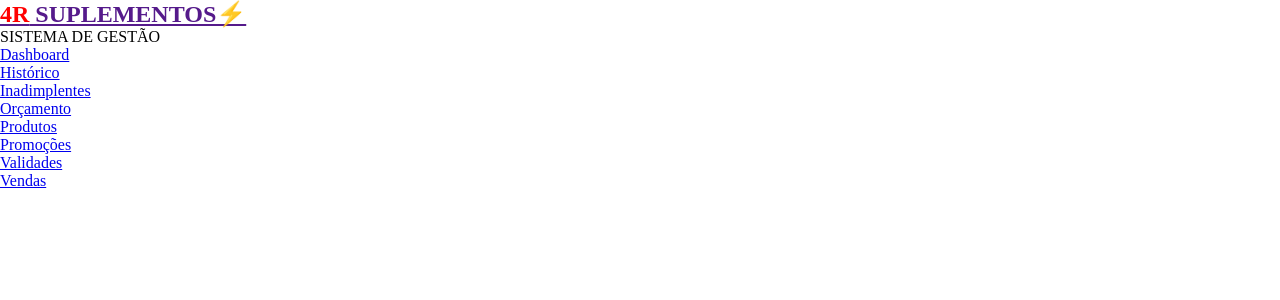
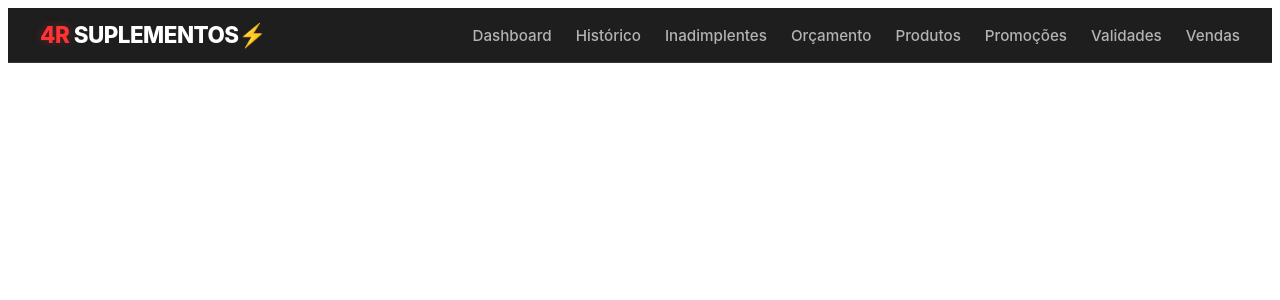
Before and after one commit to Rauan-pinheiro/Gest-o-4Rsuplementos-new, a Django app: page / in a window 1280 px wide. Shown: the top 300 px of the page. Run offline with Django 5.2, Linux system fonts and the light colour scheme.

Commit message:
desenvolvendo navbar

```diff
--- a/suplementos/static/suplementos/css/navbar.css
+++ b/suplementos/static/suplementos/css/navbar.css
@@ -1,11 +1,92 @@
-/* configurações gerais */
-* {
-    margin: 0;
-    padding: 0;
+/* Variáveis */
+:root {
+    --bg-navbar: rgba(18, 18, 18, 0.95); /* Fundo escuro moderno */
+    --cor-texto-logo: #ffffff;
+    --cor-destaque: #ff3333;              /* Vermelho vivo esportivo */
+    --cor-link: #b3b3b3;                  /* Cinza elegante para leitura */
+    --cor-link-hover: #ffffff;            /* Acende no hover */
+    --font-nav: 'Inter', sans-serif;       /* Fonte moderna recomendada */
 }
 
+/* Estrutura Principal da Barra */
+.main-navbar {
+    background-color: var(--bg-navbar);
+    backdrop-filter: blur(10px);          /* Efeito de vidro fosco premium */
+    -webkit-backdrop-filter: blur(10px);
+    border-bottom: 1px solid rgba(255, 255, 255, 0.1);
+    position: sticky;                     /* Fixa no topo ao rolar a página */
+    top: 0;
+    z-index: 1000;
+    font-family: var(--font-nav);
+}
 
-/* NAVBAR */
-.destaque-vermelho{
-    color: red;
+/* Container de Alinhamento (Slim) */
+.navbar-container {
+    max-width: 1400px;
+    margin: 0 auto;
+    padding: 0.8rem 2rem;                 /* Padding reduzido para efeito Slim */
+    display: flex;
+    justify-content: space-between;       /* Logo na esquerda, Menu na direita */
+    align-items: center;
 }
+
+/* Estilização da Logo */
+.logo a {
+    text-decoration: none;
+}
+
+.logo h1 {
+    color: var(--cor-texto-logo);
+    font-size: 1.4rem;
+    font-weight: 800;
+    letter-spacing: -0.5px;
+    margin: 0;
+}
+
+.destaque-vermelho {
+    color: var(--cor-destaque);
+    text-shadow: 0 0 10px rgba(255, 51, 51, 0.3); /* Brilho sutil na logo */
+}
+
+/* Menu de Páginas (Links) */
+.pages {
+    display: flex;
+    list-style: none;
+    padding: 0;
+    margin: 0;
+    gap: 1.5rem;                          /* Espaço perfeito entre links */
+}
+
+.pages a {
+    text-decoration: none;
+    color: var(--cor-link);
+    font-weight: 500;
+    font-size: 0.95rem;                   /* Fonte ligeiramente menor e mais limpa */
+    padding: 0.5rem 0;
+    position: relative;                   /* Base para a linha animada */
+    transition: color 0.2s ease;
+}
+
+/* Efeito Hover Inteligente */
+.pages a:hover {
+    color: var(--cor-link-hover);
+}
+
+/* Linha Indicadora Animada embaixo do link */
+.pages a::after {
+    content: '';
+    position: absolute;
+    width: 100%;
+    transform: scaleX(0);
+    height: 2px;
+    bottom: 0;
+    left: 0;
+    background-color: var(--cor-destaque);
+    transform-origin: bottom right;
+    transition: transform 0.25s ease-out;
+}
+
+.pages a:hover::after {
+    transform: scaleX(1);
+    transform-origin: bottom left;
+}
--- a/suplementos/templates/suplementos/partials/navbar.html
+++ b/suplementos/templates/suplementos/partials/navbar.html
@@ -3,21 +3,22 @@
 <link rel="stylesheet" href="{% static 'suplementos/css/navbar.css' %}">
 
 
-<nav>
+<nav class="main-navbar">
 
-    <div class='navbar'>
+    <div class="navbar-container">
 
-        <a href="">
-            <h1>
-                <span class="destaque-vermelho">4R</span> SUPLEMENTOS⚡
-            </h1>
-        </a>
-        <p>SISTEMA DE GESTÃO</p>
+        <!-- LADO ESQUERDO: LOGO -->
+        <div class="logo">
+            <a href="{% url 'dashboard' %}">
+                <h1><span class="destaque-vermelho">4R</span> SUPLEMENTOS⚡</h1>
+            </a>
+        </div>
 
+        <!-- LADO DIREITO: LINKS -->
         <ul class="pages">
             <li><a href="{% url 'dashboard' %}">Dashboard</a></li>
             <li><a href="{% url 'historico' %}">Histórico</a></li>
-            <li><a href="{% url 'inadimplentes'%}">Inadimplentes</a></li>
+            <li><a href="{% url 'inadimplentes' %}">Inadimplentes</a></li>
             <li><a href="{% url 'orcamento' %}">Orçamento</a></li>
             <li><a href="{% url 'produtos' %}">Produtos</a></li>
             <li><a href="{% url 'promocoes' %}">Promoções</a></li>
```
